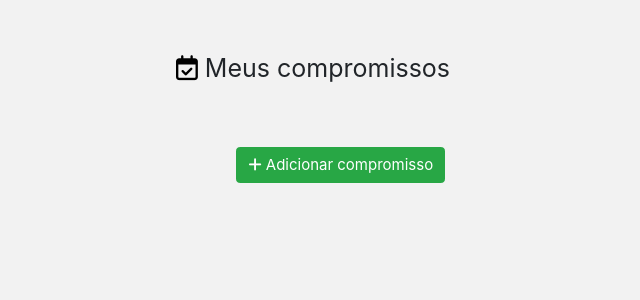
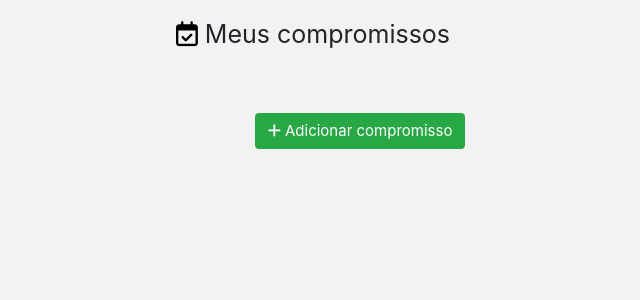
Before and after one commit to JordanDouglasRDM/fatec-p2-php, a PHP site: page /dash-compromissos.php in a window 1280 px wide. Shown: the part 53-353 px from the top of the page, without its empty margins (327-967 px from the left). Run offline with PHP 8.4, Linux system fonts and the light colour scheme; the visitor is signed in with stand-in values (Sample User, id 1); data that the repository does not hold is empty; some libraries are stand-ins or nearby versions.

Commit message:
feat: aplicado coesão e consistência em alguns itens (style).

```diff
--- a/css/style-dash-compromissos.css
+++ b/css/style-dash-compromissos.css
@@ -5,8 +5,6 @@ html {
     max-height: 90vh;
     overflow-y: auto;
     overflow-x: hidden;
-}
-.div-base {
 }
 .containerCards {
     margin-top: 20vh;
@@ -63,12 +61,12 @@ html {
 }
 .title-page {
     text-align: center;
+    margin-top: 2vh;
     font-size: 25px;
-    margin-top: 50px;
 }
-.buttonNewList{
+.buttonNewCompromisso{
     margin-top: 60px;
-    margin-left: 44vw;
+    margin-left: 45.5vw;
 }
 .header-modal {
     background-color: #164863;
--- a/dash-compromissos.php
+++ b/dash-compromissos.php
@@ -23,7 +23,7 @@ function reduzCaracter(string $var, int $maxCarac)
         <i class="fa-regular fa-calendar-check" style="color: #000000;"></i>
         Meus compromissos
     </div>
-    <button type="button" class="btn btn-success buttonNewList" data-toggle="modal"
+    <button type="button" class="btn btn-success buttonNewCompromisso" data-toggle="modal"
             data-target="#novoCompromisso">
         <i class="fa-solid fa-plus" style="color: #ffffff;"></i> Adicionar compromisso
     </button>
--- a/dash-listas.php
+++ b/dash-listas.php
@@ -12,6 +12,7 @@ $data = getAllListByIdUser($_SESSION['user_id']);
     <script src="js/script-dash-listas.js"></script>
     <link rel="stylesheet" href="css/style-dash-listas.css">
     <div class="title-page">
+        <i class="fa-regular fa-calendar-check" style="color: #000000;"></i>
         Minhas Anotações
     </div>
     <br><br><br>
@@ -35,9 +36,10 @@ $data = getAllListByIdUser($_SESSION['user_id']);
     <?php endforeach; ?>
 <?php endif; ?>
 
-    <button type="button" class="btn btn-success buttonNovaLista col-1 button-new-list" data-toggle="modal"
+    <button type="button" class="btn btn-success col-1 button-new-list" data-toggle="modal"
             data-target="#itensLista">
-        Nova lista
+        <i class="fa-solid fa-plus" style="color: #ffffff;"></i>
+        Adicionar lista
     </button>
     <br><br>
 <div class="scrollbar">
```
Also changed, not shown: css/style-dash-listas.css (+7 -1 lines).
